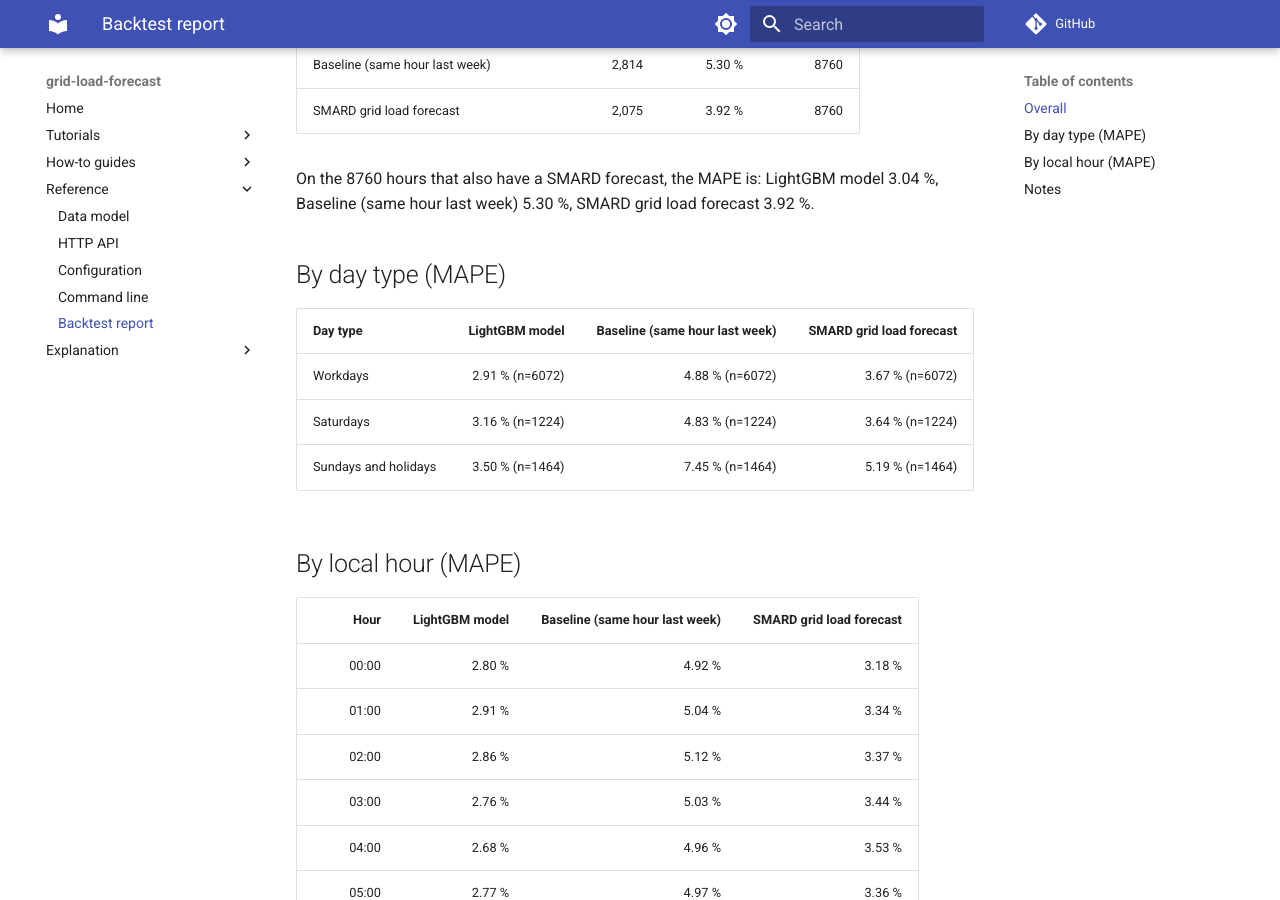
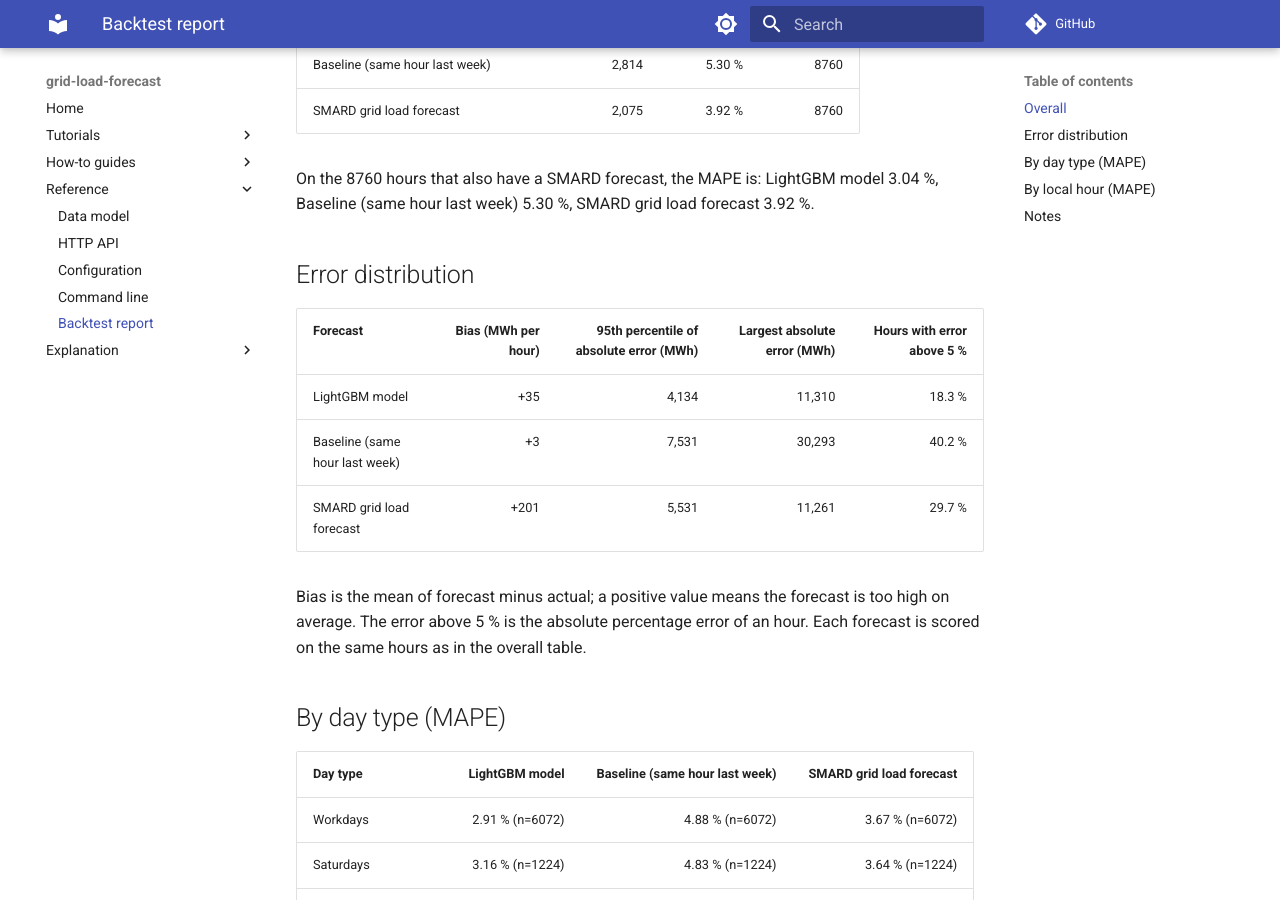
Before and after one commit to deka641/grid-load-forecast, an MkDocs documentation site: the page built from docs/reference/backtest.md, in a window 1280 px wide and 900 px high, scrolled down 489 px. Built offline with MkDocs 1.6.1 and Material for MkDocs 9.7.7, drawn with Linux system fonts in a browser that asks for light colours; comment, search, counter and statistics services are not loaded; some of the changed text lies outside the part shown.

Commit message:
Regenerate the backtest report with error distribution and input fingerprint

```diff
--- a/reports/backtest.md
+++ b/reports/backtest.md
@@ -13,6 +13,16 @@ Each delivery day is forecast at 12:00 Europe/Berlin on the previous day, using
 | SMARD grid load forecast | 2,075 | 3.92 % | 8760 |
 
 On the 8760 hours that also have a SMARD forecast, the MAPE is: LightGBM model 3.04 %, Baseline (same hour last week) 5.30 %, SMARD grid load forecast 3.92 %.
+
+## Error distribution
+
+| Forecast | Bias (MWh per hour) | 95th percentile of absolute error (MWh) | Largest absolute error (MWh) | Hours with error above 5 % |
+|---|---:|---:|---:|---:|
+| LightGBM model | +35 | 4,134 | 11,310 | 18.3 % |
+| Baseline (same hour last week) | +3 | 7,531 | 30,293 | 40.2 % |
+| SMARD grid load forecast | +201 | 5,531 | 11,261 | 29.7 % |
+
+Bias is the mean of forecast minus actual; a positive value means the forecast is too high on average. The error above 5 % is the absolute percentage error of an hour. Each forecast is scored on the same hours as in the overall table.
 
 ## By day type (MAPE)
 
@@ -56,3 +66,4 @@ On the 8760 hours that also have a SMARD forecast, the MAPE is: LightGBM model 3
 - The SMARD grid load forecast (filter 411) is scored with the values SMARD publishes today. SMARD does not state when each value was published or whether it was revised, so this comparison may favour that forecast.
 - MAE is in MWh per hour (equal to the mean absolute error in MW). MAPE is the mean absolute percentage error over all scored hours.
 - Hours are local time. The 02:00 row includes both 02:00 hours of the autumn clock-change day; the spring clock-change day has no 02:00 hour.
+- Input data: SHA-256 `af82bedd8f459064d2196e74e239ff608783703f425f7fc5b2a9b713ab84d6fc` over 208344 hourly values of grid load and the SMARD forecast up to the last delivery day (canonical form in `service.input_fingerprint`); 11 of these hours contain a value that SMARD corrected after it was first loaded.
```
Also changed, not shown: 1 other file.
